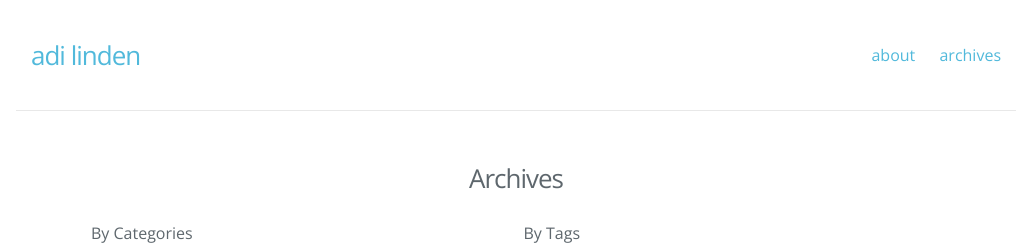
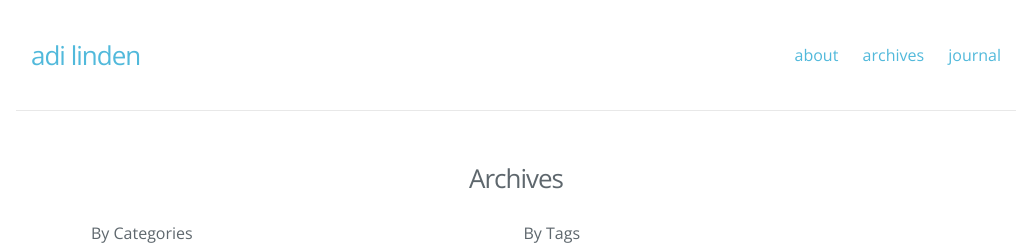
Before and after one commit to adilinden/my-journal, a Jekyll site: the page built from archives/index.html, in a window 1280 px wide. Shown: the top 245 px of the page, without its empty margins (124-1156 px from the left). Built offline with Jekyll 4.4.1, drawn with Linux system fonts in a browser that asks for light colours; comment, search, counter and statistics services are not loaded.

Commit message:
Moved the 'blog' to the journal path.

```diff
--- a/_includes/header.html
+++ b/_includes/header.html
@@ -16,6 +16,7 @@
       <div class="trigger">
         <a class="page-link" href="{{ '/about/' | prepend: site.baseurl }}">About</a>
         <a class="page-link" href="{{ '/archives/' | prepend: site.baseurl }}">Archives</a>
+        <a class="page-link" href="{{ '/journal/' | prepend: site.baseurl }}">Journal</a>
       </div>
     </nav>
 
--- a/index.html
+++ b/journal/index.html
@@ -21,7 +21,7 @@ layout: default
   <div class="paginator">
     {% if paginator.previous_page %}
       {% if paginator.previous_page == 1 %}
-        <a class="prev_page" href="/">← Newer posts</a>
+        <a class="prev_page" href="{{ "/journal/" | prepend: site.baseurl }}">← Newer posts</a>
       {% else %}
         <a class="prev_page" href="{{ paginator.previous_page_path }}">← Newer posts</a>
       {% endif %}
```
